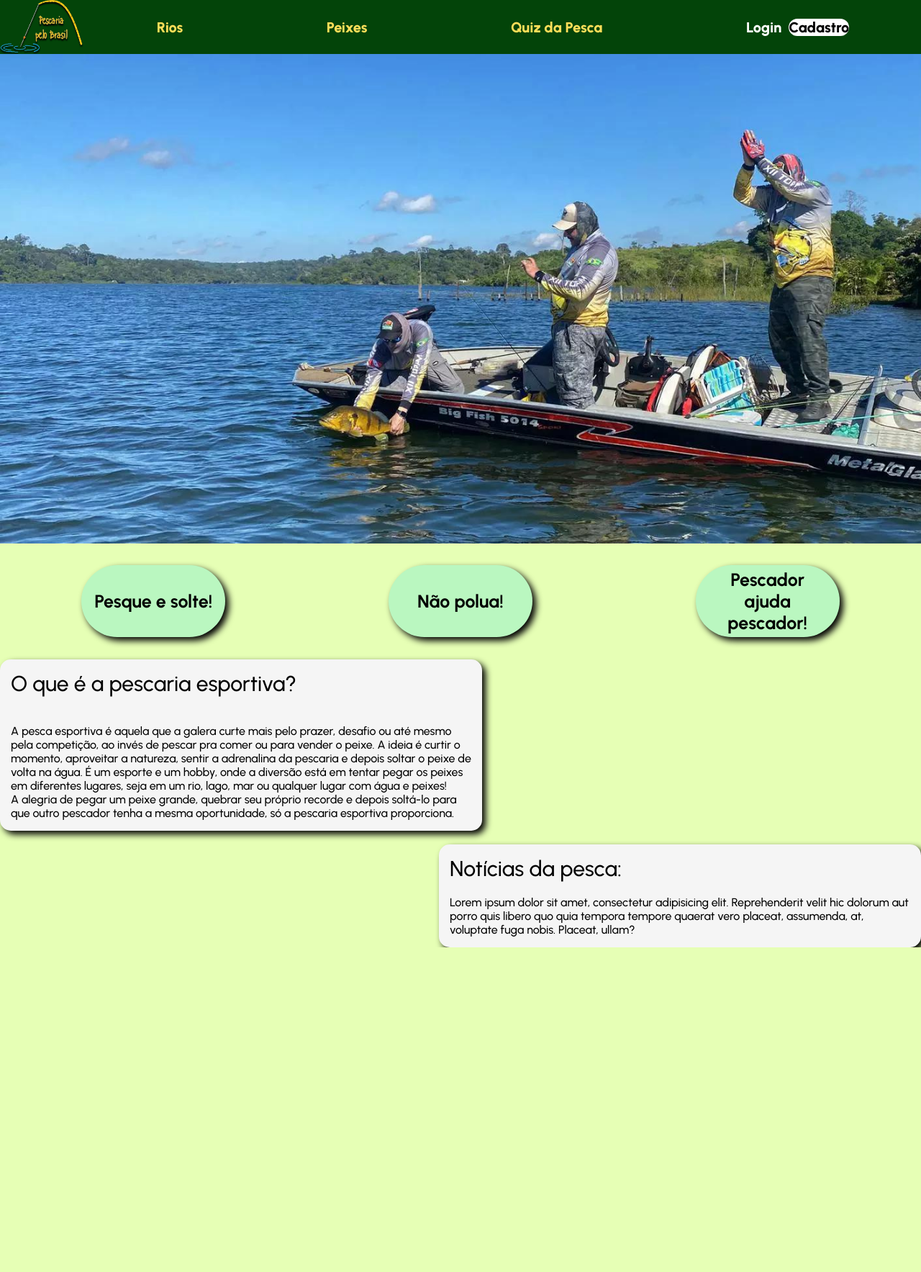
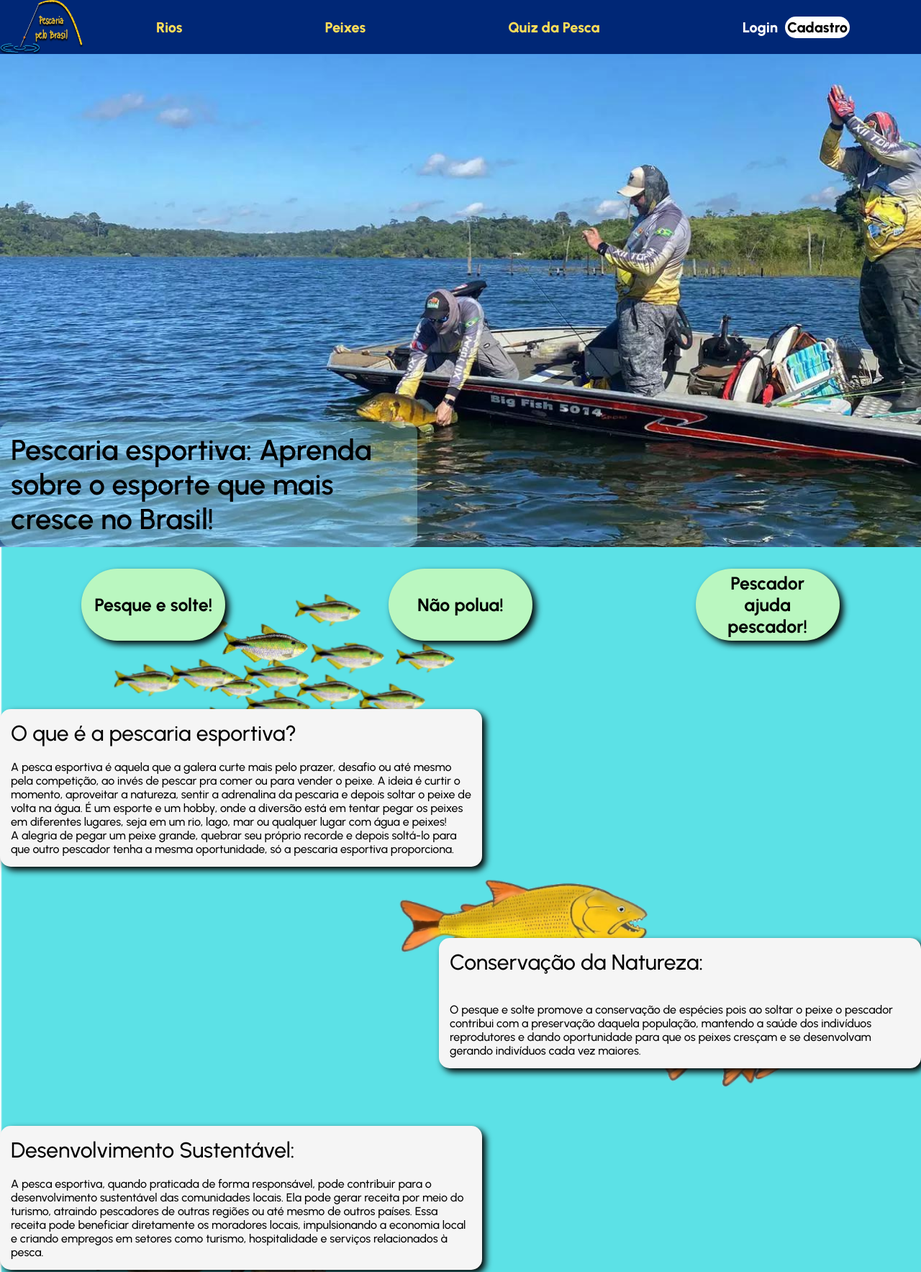
Before and after one commit to Leo-Dietrich/PescariaNoBrasil_Projeto-Individual-SPTech, a plain HTML site: page index.html in a window 1280 px wide. Shown: the top 1767 px of the page at 72% size. Before the commit the page ends 1316 px from the top, so only its background shows below. Drawn offline with Linux system fonts and the light colour scheme.

Commit message:
Index com imagem de fundo, tela de cadastro iniciada

```diff
--- a/index.html
+++ b/index.html
@@ -26,9 +26,9 @@
                 <a href="">
                     <li class="login">Login</li>
                 </a>
-                <a href="">
+                <a href="./cadastro.html">
                     <li class="cadastro">
-                        <div class="boxcad">
+                        <div class="btncadastro">
                             Cadastro
                         </div>
                     </li>
@@ -38,10 +38,12 @@
     </div>
 
     <div class="banner">
-        <div class="">
-
+        <div class="bannerbox">
+            <p class="titulo">Pescaria esportiva: Aprenda sobre o esporte que mais cresce no Brasil!</p>
         </div>
     </div>
+    <div class="bg">
+
         <div class="containercirculo">
             <div class="circulo"> <span>Pesque e solte!</span></div>
             <div class="circulo"> <span>Não polua! </span></div>
@@ -49,16 +51,40 @@
         </div>
         <div class="conteudo">
             <span class="titulo">O que é a pescaria esportiva?</span>
-        <br><br>
+            <br>
             <p> A pesca esportiva é aquela que a galera curte mais pelo prazer, desafio ou até mesmo pela competição, ao invés de pescar pra comer ou para vender o peixe. A ideia é curtir o momento, aproveitar a natureza, sentir a adrenalina da pescaria e depois soltar o peixe de volta na água. É um esporte e um hobby, onde a diversão está em tentar pegar os peixes em diferentes lugares, seja em um rio, lago, mar ou qualquer lugar com água e peixes! <br> A alegria de pegar um peixe grande, quebrar seu próprio recorde e depois soltá-lo para que outro pescador tenha a mesma oportunidade, só a pescaria esportiva proporciona.</p>
         </div>
         <br>
         <div class="conteudo2">
-        <span class="titulo">Notícias da pesca:</span> <br>
-        <div>
-            <p>Lorem ipsum dolor sit amet, consectetur adipisicing elit. Reprehenderit velit hic dolorum aut porro quis libero quo quia tempora tempore quaerat vero placeat, assumenda, at, voluptate fuga nobis. Placeat, ullam?</p>
+            <span class="titulo">Conservação da Natureza:</span> <br>
+            <br>
+            <p>O pesque e solte promove a conservação de espécies pois ao soltar o peixe o pescador contribui com a preservação daquela população, mantendo a saúde dos indivíduos reprodutores e dando oportunidade para que os peixes cresçam e se desenvolvam gerando indivíduos cada vez maiores.</p>
+
+        </div>
+        <div class="conteudo">
+        <span class="titulo">Desenvolvimento Sustentável:</span>
+        <br>
+        <p>A pesca esportiva, quando praticada de forma responsável, pode contribuir para o desenvolvimento sustentável das comunidades locais. Ela pode gerar receita por meio do turismo, atraindo pescadores de outras regiões ou até mesmo de outros países. Essa receita pode beneficiar diretamente os moradores locais, impulsionando a economia local e criando empregos em setores como turismo, hospitalidade e serviços relacionados à pesca.</p>
+    </div>
+    <div class="conteudo2">
+        <span class="titulo">Promoção do Turismo: </span>
+        <br>
+        <p>Destinos de pesca esportiva costumam atrair visitantes ávidos por experiências na natureza e pela prática da pesca. Isso pode impulsionar o turismo regional, levando a um aumento nas receitas para hotéis, restaurantes, guias de pesca, lojas de equipamentos e outras empresas locais. Muitas vezes, esses turistas também participam de outras atividades recreativas e culturais, enriquecendo a oferta turística da região.</p>
+    </div>
+    <div class="conteudo">
+        <span class="titulo">Conscientização Ambiental:</span>
+        <br>
+        <p>A pesca esportiva pode servir como uma ferramenta educacional poderosa para conscientizar as pessoas sobre a importância da conservação dos recursos naturais e da preservação dos ecossistemas aquáticos. Muitos pescadores esportivos são defensores ativos do meio ambiente e podem contribuir para campanhas de conservação e projetos de restauração de habitats aquáticos.</p>
+    </div>
+    <div class="conteudo2">
+        <span class="titulo">Pescaria Responsável:</span>
+        <br>
+        <p> Ao promover a prática do pesque e solte, os pescadores esportivos são incentivados a adotar técnicas de pesca sustentáveis e éticas. Isso inclui o manuseio cuidadoso dos peixes para minimizar danos e o cumprimento das regulamentações de pesca locais para garantir a preservação das espécies.</p>
     </div>
 </div>
+    <!-- <footer>
+        <span class="conteudofooter">Feito com amor por um aluno SPTech 💛</span>
+    </footer> -->
 </body>
 
 </html>
--- /dev/null
+++ b/style_cadastro.css
@@ -0,0 +1,33 @@
+@import url('https://fonts.googleapis.com/css2?family=Urbanist:ital,wght@0,100..900;1,100..900&display=swap');
+
+*{
+    padding: 0;
+    margin: 0;
+    font-family:"Urbanist", sans-serif;
+    overflow-x: hidden;
+
+}
+body{
+    background-color: #E6FFB5;
+}
+.containercadastro{
+
+    display: flex;
+    float: right;
+    align-items: center;
+    justify-content: center;
+    flex-direction: column;
+    width: 30%;
+    height: 100vh;
+
+}
+input{
+    margin: 15px;
+    border-radius: 10px;
+    border: 2px #f5f5f5;
+    padding: 10px;
+    width: 300px;
+}
+p{
+    font-size: 20px;
+}
--- a/style_index.css
+++ b/style_index.css
@@ -1,7 +1,10 @@
 /* cores site individual
 #034409  (verde escuro header)
+#002776  (azul escuro)
 #FFDE59  (amarelo texto header)
-#E5B81D  (amarelo hover header) */
+#E5B81D  (amarelo hover header)
+#D8B674  (marrom areia footer)*/
+
 @import url('https://fonts.googleapis.com/css2?family=Urbanist:ital,wght@0,100..900;1,100..900&display=swap');
 
 *{
@@ -12,13 +15,21 @@
 
 }
 body{
-    background-color: #E6FFB5;
+    background-color: #5ce1e6;
+}
+.bg{
+    background-image: url(assets/bgpnb.png);
+    background-repeat: no-repeat;
+    background-size: cover;
+    background-position: center;
+    background-attachment: fixed;
 }
 .header{
     width: 100vw;
     height: 75px;
-    background-color:#034409;
+    background-color:#002776;
     display: flex;
+    position: fixed;
 }
 .navbar{
     width: 95%;
@@ -52,23 +63,24 @@ body{
     color: #000000;
     text-decoration: none;
 }
-.boxcad{
+.btncadastro{
     display: flex;
     width: fit-content;
     background-color: white;
     border-radius: 20px;
     justify-content: center;
+    padding: 3px;
 }
 .txtheader{
     font-weight: 800;
 }
 .banner{
     width: 100%;
-    height: 85vh;
+    height: 95vh;
     display: flex;
-    flex-direction: column;
-    align-items: center;
-    justify-content: center;
+    flex-direction: row;
+    align-items: flex-end;
+    justify-content: start;
     background-image: url(assets/pescaesoportiva.jpg);
     background-size: cover;
 }
@@ -105,8 +117,9 @@ body{
     background-color: #F5F5F5;
     flex-direction: column;
     font-weight: 500;
-    margin-top: 1rem;
-    border: 15px solid #F5F5F5;
+    margin-top: 5rem;
+    margin-bottom: 5rem;
+    padding: 15px;
     border-radius: 15px;
     box-shadow: 5px 5px 10px black;
 }
@@ -119,7 +132,34 @@ body{
     font-weight: 500;
     flex-direction: column;
     float: right;
-    border: 15px solid #F5F5F5;
+    margin-bottom: 5rem;
+    padding: 15px;
     border-radius: 15px;
     box-shadow: 5px 5px 10px black;
 }
+.bannerbox{
+    display: flex;
+    width: 43%;
+    height: fit-content;
+    background-color: rgba(183, 255, 255, 0.3);
+    float: left;
+    border-radius: 15px;
+    padding: 15px;
+}
+.banner .titulo{
+    font-size: 40px;
+    font-weight: 600;
+}
+footer{
+    display: flex;
+    width: 100%;
+    height: 7.2rem;
+    background-color: #034409;
+    justify-content: center;
+    align-items: center;
+}
+.conteudofooter{
+    color: #FFDE59;
+    font-size: 25px;
+    font-weight: 500;
+}
```
Also changed, not shown: cadastro.html (added, +23 -0 lines), assets/bgpnb.png (added), 1 other file. Lines whose indentation alone changed are shown as unchanged.
